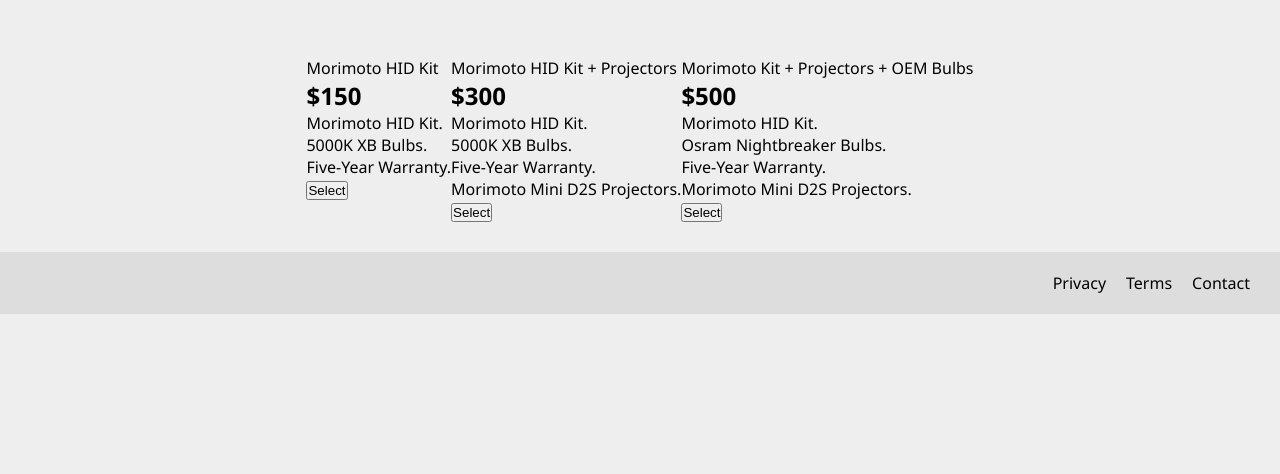
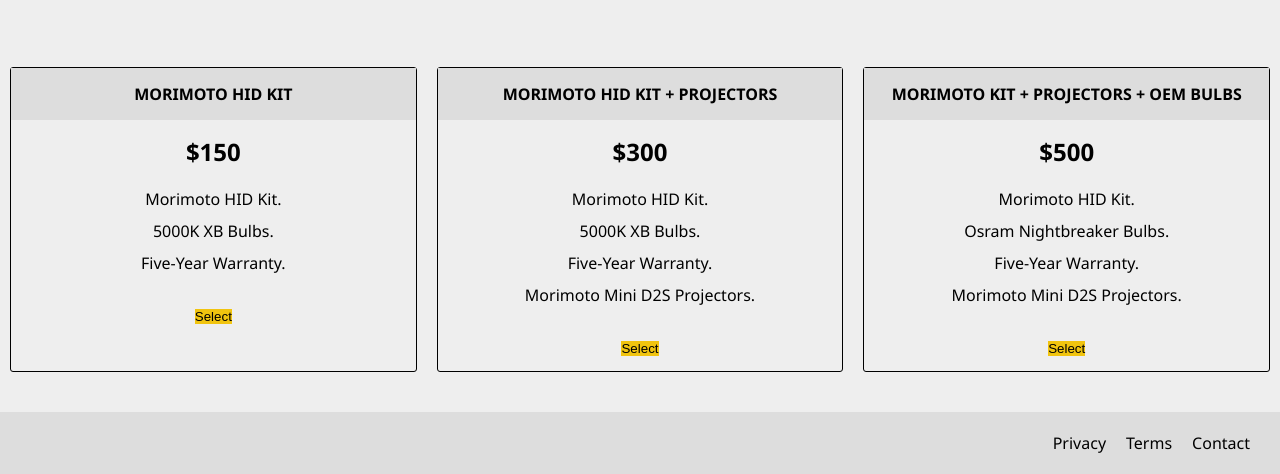
Before and after one commit to sakubs/product-landing, a plain HTML site: page htdocs/index.html in a window 1280 px wide. Shown: the part 1131-1605 px from the top of the page. Before the commit the page ends 1445 px from the top, so only its background shows below. Drawn offline with Linux system fonts and the light colour scheme.

Commit message:
code cleanup.

```diff
--- a/htdocs/style.css
+++ b/htdocs/style.css
@@ -199,6 +199,63 @@
     justify-content: center;
 }
 
+.product {
+    display: flex;
+    flex-direction: column;
+    align-items: center;
+    text-align: center;
+    width: calc(100%  / 3);
+    margin: 10px;
+    border: 1px solid #000;
+    border-radius: 3px;
+}
+
+.product > .level {
+    background-color: #ddd;
+    color: black;
+    padding: 15px 0;
+    width: 100%;
+    text-transform: uppercase;
+    font-weight: 700;
+}
+
+.product > h2 {
+    margin-top: 15px;
+}
+
+.product > ol {
+    margin: 15px 0;
+}
+
+.product > ol > li {
+    padding: 5px 0;
+}
+
+.product > button {
+    border: 0;
+    margin: 15px 0;
+    background-color: #f1c40f;
+    font-weight: 400;
+}
+
+.product > button:hover {
+    background-color: orange;
+    transition: background-color 1s;
+}
+
+@media (max-width: 800px) {
+    #pricing {
+        flex-direction: column;
+    }
+
+    .product {
+      max-width: 300px;
+      width: 100%;
+      margin: 0 auto;
+      margin-bottom: 10px;
+    }
+}
+
 footer {
     margin-top: 30px;
     background-color: #ddd;
```
